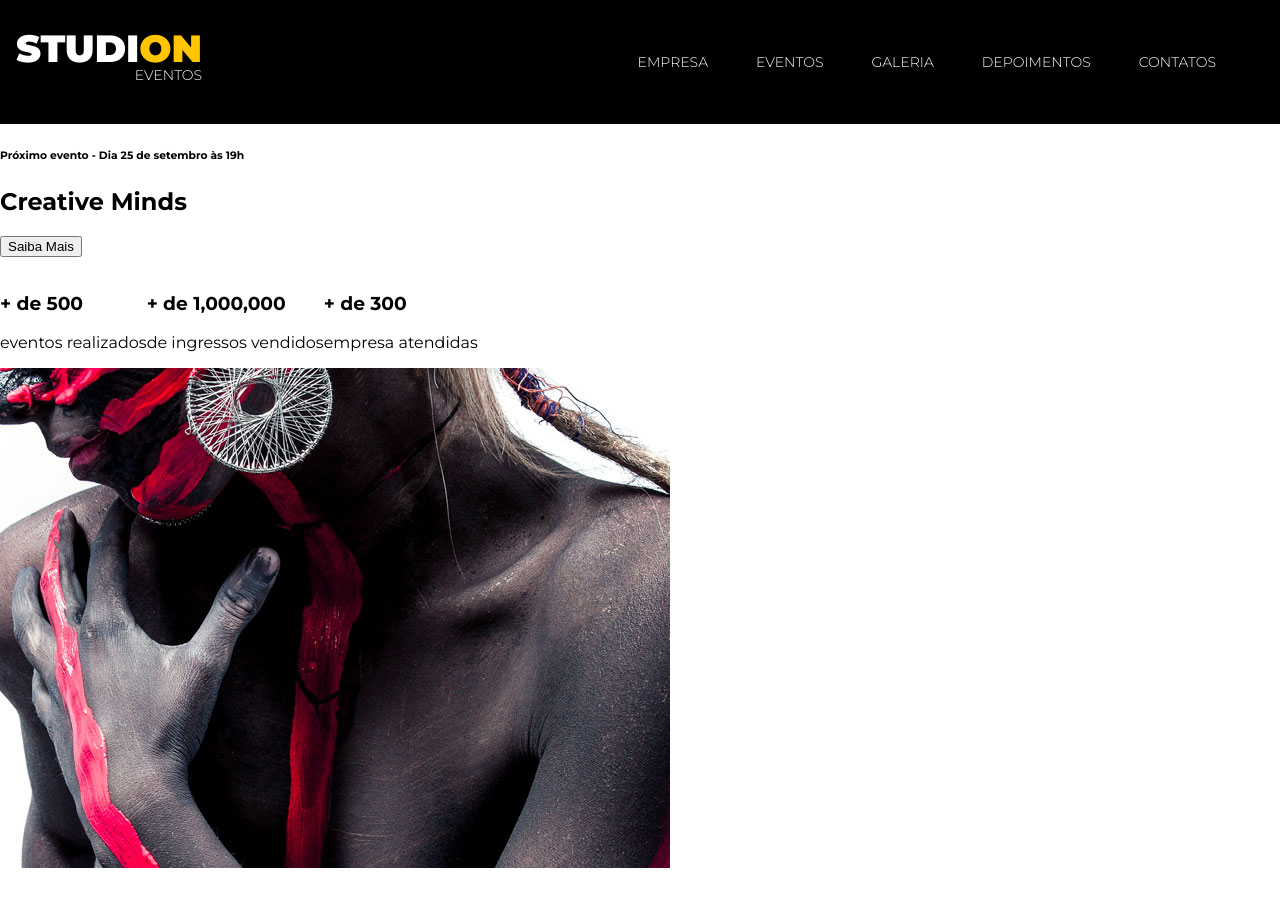
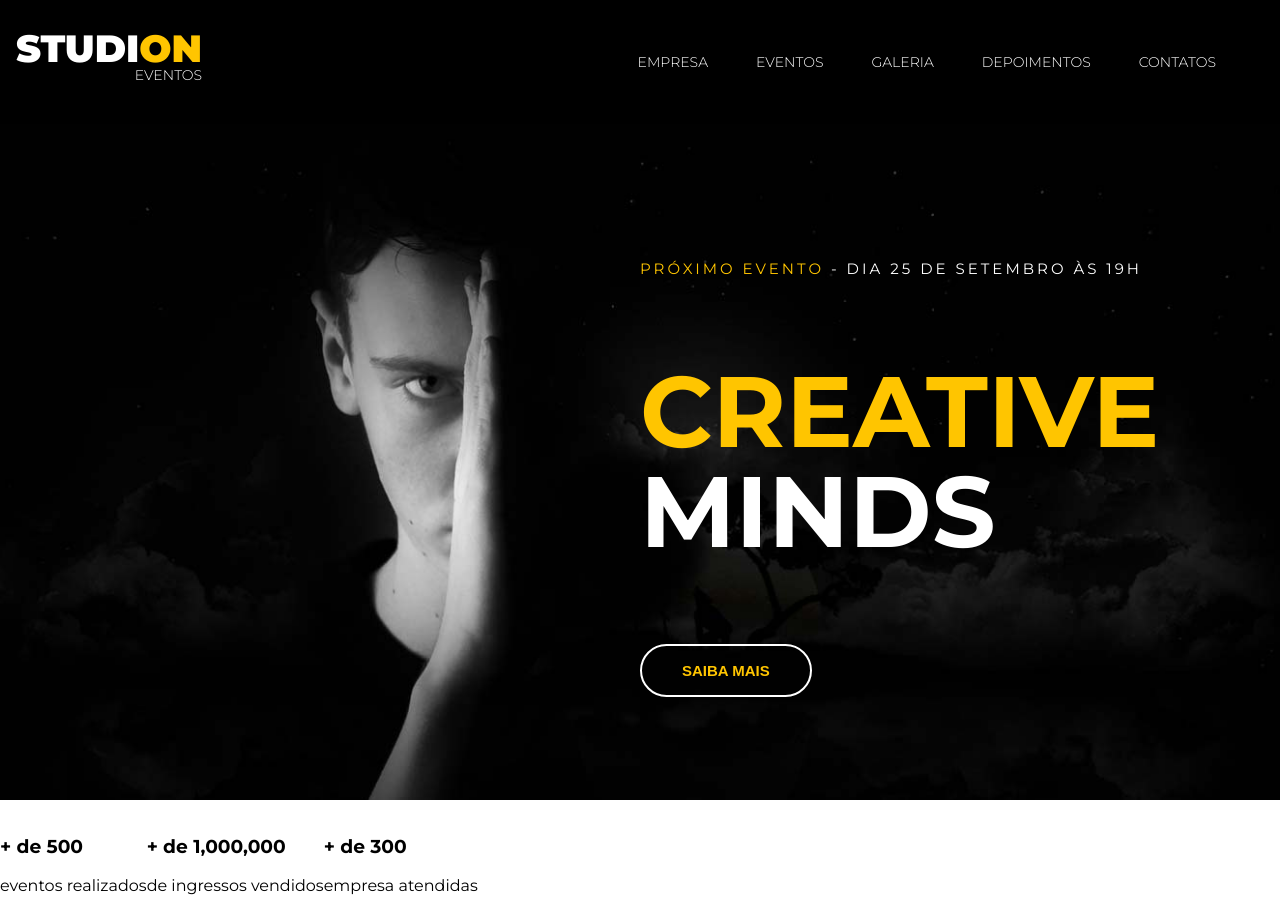
Before and after one commit to mariawelter/studion2021, a website: page src/index.html in a window 1280 px wide. Shown: the top 898 px of the page. Drawn offline with Linux system fonts and the light colour scheme.

Commit message:
feat(header): implemented header styles

```diff
--- a/src/index.html
+++ b/src/index.html
@@ -25,9 +25,12 @@
         <header>
             <div id="slider">
                 <div class="slide">
-                    <h6><span>Próximo evento</span> - Dia 25 de setembro às 19h</h6>
-                    <h2><span>Creative</span> Minds</h2>
-                    <button>Saiba Mais</button>
+                    <img class="slide_background-image" src="./images/banner.jpg" alt="Studion Banner">
+                    <div class="slide_copy">
+                        <h6><span class="copy--primary">Próximo evento</span> - Dia 25 de setembro às 19h</h6>
+                        <h2><span class="copy--primary">Creative</span> Minds</h2>
+                        <button class="btn btn--slide">Saiba Mais</button>
+                    </div>
                 </div>
             </div>
         </header>
--- a/src/style.css
+++ b/src/style.css
@@ -5,9 +5,10 @@
 }
 
 :root {
-    --color-primary: #ffc500;
     font-family: 'Montserrat', sans-serif;
     font-size: 16px;
+    --color-primary: #ffc500;
+    --default-padding: 1rem;
 }
 
 body{
@@ -23,6 +24,7 @@ ul {
 
 .navbar {
   position: fixed;
+  z-index: 1;
   display: grid;
   grid-template-columns: 1fr 9fr;
   align-items: center;
@@ -72,3 +74,66 @@ ul {
 .copy--primary {
    color: var(--color-primary);
 }
+
+
+
+#slider{
+    background-color: #000;
+    color: #fff;
+}
+
+.slide{
+    position: relative;
+    height: calc(100vh - 7.75rem);
+}
+
+.slide_background-image{
+    width: 100%;
+    height: 100%;
+    object-fit: cover;
+    object-position: center;
+}
+
+.slide_copy{
+    position: absolute;
+    left: 50vw;
+    top: 6.25rem;
+}
+
+.slide_copy h6{
+    font-size: 0.9375rem;
+    font-weight: 400;
+    text-transform: uppercase;
+    letter-spacing:.1875rem;
+}
+
+.slide_copy h2{
+    font-size: 6.25rem;
+    text-transform: uppercase;
+    line-height: 6.25rem;
+}
+
+.slide_copy h2 span{
+    display: block;
+}
+
+.btn{
+    cursor: pointer;
+   padding: 1rem 2.5rem;
+   border: .125rem solid #fff;
+   border-radius: 5rem;
+   color: var(--color-primary);
+   background: unset;
+   font-size: .9375rem;
+   font-weight: 700;
+   text-transform: uppercase;
+   transition: 0.5s all ease;
+}
+
+.btn:hover,
+.btn:active,
+.btn:focus{
+   border-color: var(--color-primary);
+   background-color: var(--color-primary);
+   color: #fff;
+}
```
